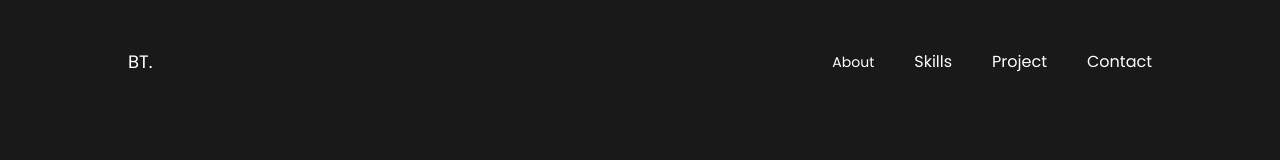
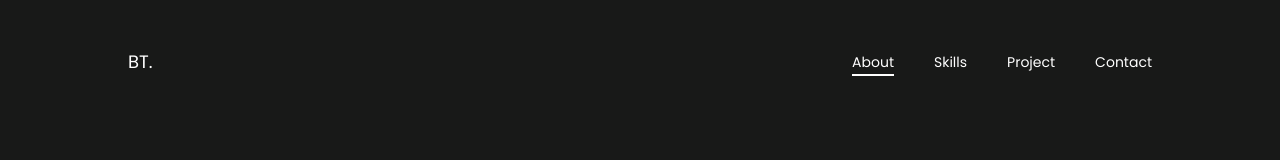
Before and after one commit to Bash-Abdul/bashir-portfolio, a React (Vite) app: page / in a window 1280 px wide. Shown: the top 160 px of the page. Built offline with nearby package versions, Linux system fonts and the light colour scheme; no server answers.

Commit message:
navbar update

```diff
--- a/src/components/Navbar.jsx
+++ b/src/components/Navbar.jsx
@@ -1,22 +1,68 @@
-import React from 'react'
-import { Link } from 'react-router-dom'
+// import React from 'react'
+// import { Link } from 'react-router-dom'
+
+// const Navbar = () => {
+//   return (
+//     <div>
+//         <div className='flex items-center justify-between text-white py-[3rem]'>
+//             <h1 className='text-lg'><Link to={'/'}>BT.</Link></h1>
+
+//             <ul className='flex items-center gap-[2.5rem]'>
+//                 <li className='text-sm '> <Link to={'/'}>About</Link> </li>
+//                 {/* <a href="/" target='_blank' rel='noopener noreferrer'> About</a> */}
+//                 <li> <Link to={'/skills'}>Skills</Link> </li>
+//                 <li> <Link to={'/projects'}>Project</Link> </li>
+//                 <li> <Link to={'/contact'}>Contact</Link> </li>
+//             </ul>
+//         </div>
+//     </div>
+//   )
+// }
+
+// export default Navbar
+
+import React from 'react';
+import { NavLink } from 'react-router-dom';
+
+const navLinkClasses = ({ isActive }) =>
+  `relative group text-sm transition-all duration-300
+   after:content-[''] after:absolute after:bottom-[-4px] after:left-0
+   after:h-[2px] after:w-0 after:bg-white after:transition-all after:duration-300
+   group-hover:after:w-full ${isActive ? 'after:w-full' : ''}`;
 
 const Navbar = () => {
   return (
     <div>
-        <div className='flex items-center justify-between text-white py-[3rem]'>
-            <h1 className='text-lg'><Link to={'/'}>BT.</Link></h1>
+      <div className="flex items-center justify-between text-white py-[3rem]">
+        <h1 className="text-lg">
+          <NavLink to="/">BT.</NavLink>
+        </h1>
 
-            <ul className='flex items-center gap-[2.5rem]'>
-                <li className='text-sm '> <Link to={'/'}>About</Link> </li>
-                {/* <a href="/" target='_blank' rel='noopener noreferrer'> About</a> */}
-                <li> <Link to={'/skills'}>Skills</Link> </li>
-                <li> <Link to={'/projects'}>Project</Link> </li>
-                <li> <Link to={'/contact'}>Contact</Link> </li>
-            </ul>
-        </div>
+        <ul className="flex items-center gap-[2.5rem]">
+          <li>
+            <NavLink to="/" className={navLinkClasses}>
+              About
+            </NavLink>
+          </li>
+          <li>
+            <NavLink to="/skills" className={navLinkClasses}>
+              Skills
+            </NavLink>
+          </li>
+          <li>
+            <NavLink to="/projects" className={navLinkClasses}>
+              Project
+            </NavLink>
+          </li>
+          <li>
+            <NavLink to="/contact" className={navLinkClasses}>
+              Contact
+            </NavLink>
+          </li>
+        </ul>
+      </div>
     </div>
-  )
-}
+  );
+};
 
-export default Navbar
+export default Navbar;
```
